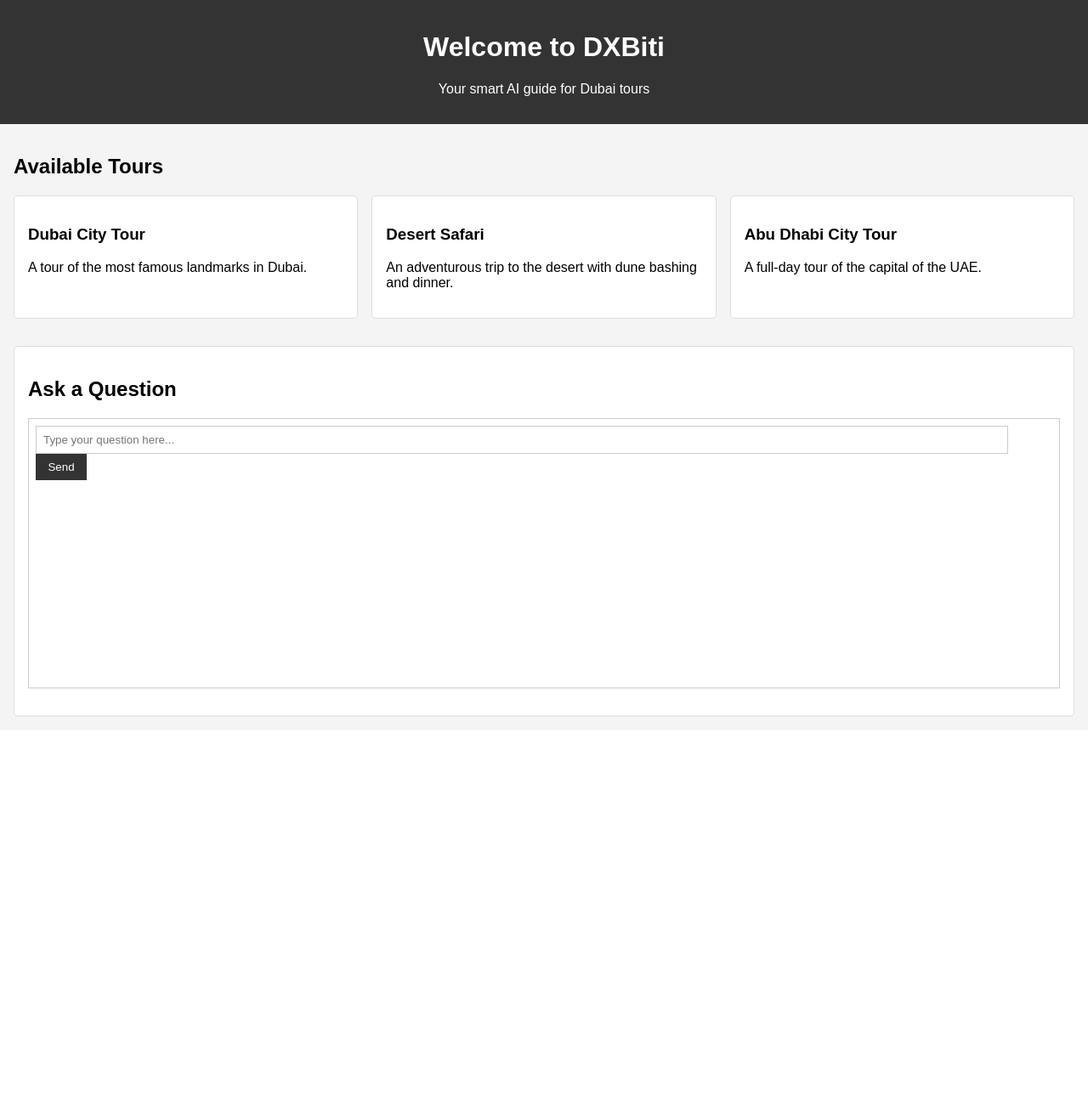
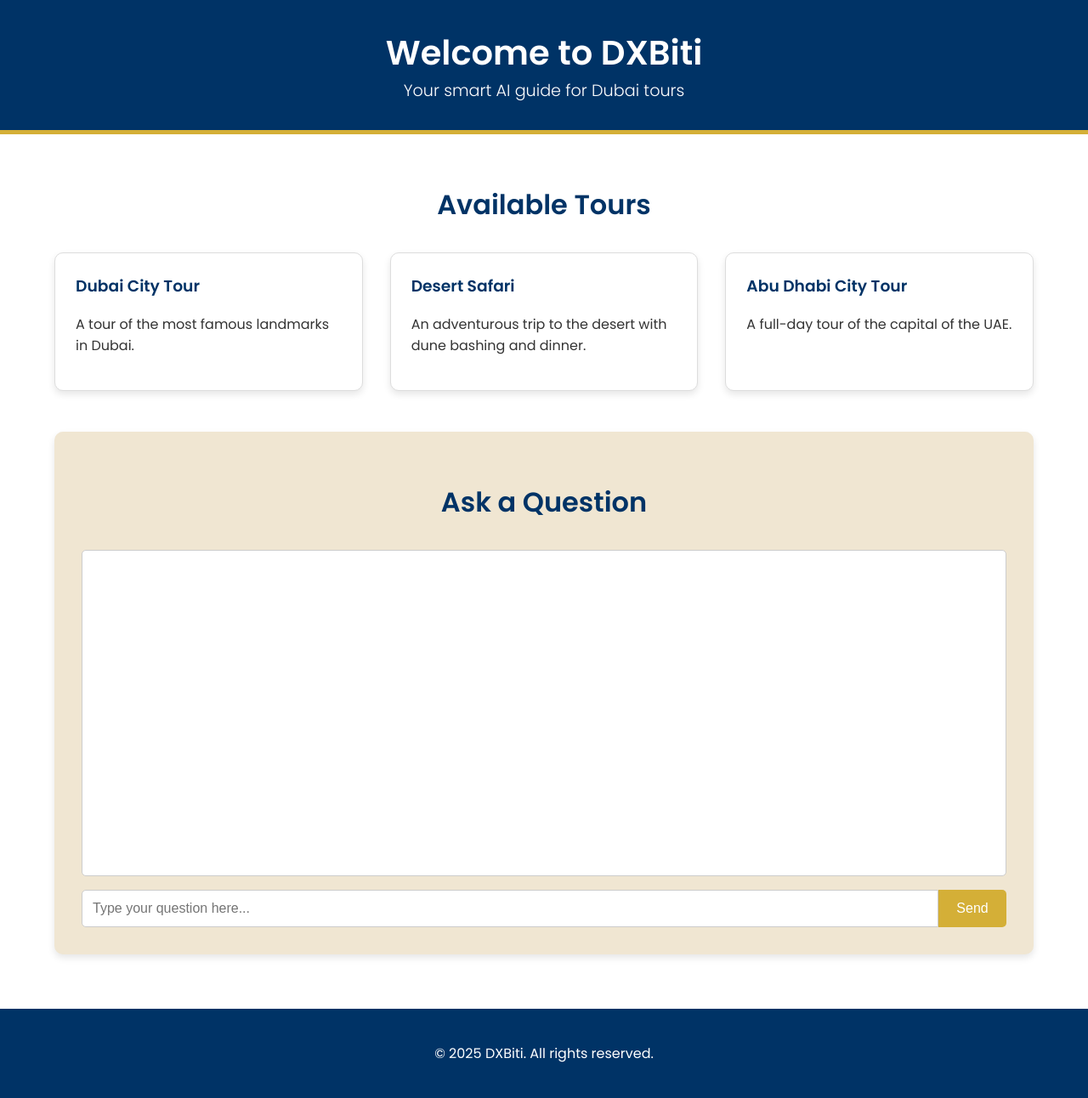
Before and after one commit to Backerjr/no-bs-travelhacks, a Flask app: page / in a window 1280 px wide. Shown: the whole page at 85% size. Before the commit the page ends 843 px from the top, so only its background shows below. Run offline with Flask 3, Linux system fonts and the light colour scheme.

Commit message:
feat: Implement a modern and attractive design
This commit introduces a complete visual overhaul of the DXBiti tour platform to make it more modern and visually appealing.

- **New Color Palette:** A new color scheme inspired by Dubai's landscape (sandy beige, deep blue, white, and gold) has been implemented.
- **Improved Typography:** The Poppins font from Google Fonts has been integrated for a cleaner and more readable text.
- **Enhanced Layout:** The HTML structure has been updated to include a distinct header and footer. The layout now uses a container for better alignment and spacing.
- **Visual Polish:** Tour cards and the chatbot have been enhanced with subtle box shadows and hover effects for a more dynamic user experience.
- **Structural HTML Changes:** The `index.html` has been updated to support the new design, including a proper header, footer, and container divs.

```diff
--- a/app/app.py
+++ b/app/app.py
@@ -23,4 +23,4 @@ def ask_question():
     return jsonify({"answer": "This feature is coming soon!"})
 
 if __name__ == '__main__':
-    app.run(debug=True)
+    app.run(host='0.0.0.0', port=5000, debug=True)
--- a/static/css/style.css
+++ b/static/css/style.css
@@ -1,64 +1,158 @@
+@import url('https://fonts.googleapis.com/css2?family=Poppins:wght@300;400;600&display=swap');
+
+:root {
+    --primary-color: #003366; /* Deep Blue */
+    --secondary-color: #f0e6d2; /* Sandy Beige */
+    --accent-color: #d4af37; /* Gold */
+    --text-color: #333;
+    --bg-color: #ffffff;
+    --font-family: 'Poppins', sans-serif;
+}
+
 body {
-    font-family: sans-serif;
+    font-family: var(--font-family);
     margin: 0;
     padding: 0;
-    background-color: #f4f4f4;
+    background-color: var(--bg-color);
+    color: var(--text-color);
+}
+
+.container {
+    width: 90%;
+    max-width: 1200px;
+    margin: 0 auto;
 }
 
 header {
-    background-color: #333;
+    background-color: var(--primary-color);
     color: #fff;
-    padding: 1rem 0;
+    padding: 2rem 0;
     text-align: center;
+    border-bottom: 5px solid var(--accent-color);
+}
+
+header h1 {
+    margin: 0;
+    font-size: 2.5rem;
+}
+
+header p {
+    margin: 0;
+    font-size: 1.2rem;
+    font-weight: 300;
 }
 
 main {
-    padding: 1rem;
+    padding: 2rem 0;
 }
 
-#tours {
+h2 {
+    text-align: center;
     margin-bottom: 2rem;
+    font-size: 2rem;
+    color: var(--primary-color);
 }
 
 #tours-list {
     display: grid;
     grid-template-columns: repeat(auto-fit, minmax(300px, 1fr));
-    gap: 1rem;
+    gap: 2rem;
 }
 
 .tour-card {
     background-color: #fff;
     border: 1px solid #ddd;
-    padding: 1rem;
-    border-radius: 5px;
+    border-radius: 10px;
+    padding: 1.5rem;
+    box-shadow: 0 4px 8px rgba(0,0,0,0.1);
+    transition: transform 0.3s ease, box-shadow 0.3s ease;
+}
+
+.tour-card:hover {
+    transform: translateY(-5px);
+    box-shadow: 0 8px 16px rgba(0,0,0,0.2);
+}
+
+.tour-card h3 {
+    color: var(--primary-color);
+    margin-top: 0;
 }
 
 #chatbot {
-    background-color: #fff;
-    border: 1px solid #ddd;
-    border-radius: 5px;
-    padding: 1rem;
+    background-color: var(--secondary-color);
+    border-radius: 10px;
+    padding: 2rem;
+    margin-top: 3rem;
+    box-shadow: 0 4px 8px rgba(0,0,0,0.1);
 }
 
 #chat-window {
-    height: 300px;
+    height: 350px;
+    background-color: #fff;
     border: 1px solid #ccc;
+    border-radius: 5px;
     margin-bottom: 1rem;
-    padding: 0.5rem;
-    overflow-y: scroll;
+    padding: 1rem;
+    overflow-y: auto;
+    display: flex;
+    flex-direction: column;
+    gap: 0.75rem;
 }
 
+.message {
+    padding: 0.5rem 1rem;
+    border-radius: 15px;
+    max-width: 80%;
+}
+
+.message.user {
+    background-color: var(--primary-color);
+    color: #fff;
+    align-self: flex-end;
+    border-bottom-right-radius: 0;
+}
+
+.message.bot {
+    background-color: #e0e0e0;
+    color: var(--text-color);
+    align-self: flex-start;
+    border-bottom-left-radius: 0;
+}
+
+
+#chat-input-area {
+    display: flex;
+}
+
+
 #chat-input {
-    width: calc(100% - 70px);
-    padding: 0.5rem;
+    flex-grow: 1;
+    padding: 0.75rem;
     border: 1px solid #ccc;
+    border-radius: 5px 0 0 5px;
+    font-size: 1rem;
 }
 
 #send-btn {
-    width: 60px;
-    padding: 0.5rem;
-    background-color: #333;
+    width: 80px;
+    padding: 0.75rem;
+    background-color: var(--accent-color);
     color: #fff;
     border: none;
     cursor: pointer;
+    border-radius: 0 5px 5px 0;
+    font-size: 1rem;
+    transition: background-color 0.3s ease;
 }
+
+#send-btn:hover {
+    background-color: #b89b31; /* Darker Gold */
+}
+
+footer {
+    background-color: var(--primary-color);
+    color: #fff;
+    text-align: center;
+    padding: 1.5rem 0;
+    margin-top: 2rem;
+}
--- a/templates/index.html
+++ b/templates/index.html
@@ -4,15 +4,20 @@
     <meta charset="UTF-8">
     <meta name="viewport" content="width=device-width, initial-scale=1.0">
     <title>DXBiti - Your Smart Tour Guide</title>
+    <link rel="preconnect" href="https://fonts.googleapis.com">
+    <link rel="preconnect" href="https://fonts.gstatic.com" crossorigin>
+    <link href="https://fonts.googleapis.com/css2?family=Poppins:wght@300;400;600&display=swap" rel="stylesheet">
     <link rel="stylesheet" href="{{ url_for('static', filename='css/style.css') }}">
 </head>
 <body>
     <header>
-        <h1>Welcome to DXBiti</h1>
-        <p>Your smart AI guide for Dubai tours</p>
+        <div class="container">
+            <h1>Welcome to DXBiti</h1>
+            <p>Your smart AI guide for Dubai tours</p>
+        </div>
     </header>
 
-    <main>
+    <main class="container">
         <section id="tours">
             <h2>Available Tours</h2>
             <div id="tours-list"></div>
@@ -22,12 +27,20 @@
             <h2>Ask a Question</h2>
             <div id="chat-window">
                 <div id="chat-messages"></div>
+            </div>
+            <div id="chat-input-area">
                 <input type="text" id="chat-input" placeholder="Type your question here...">
                 <button id="send-btn">Send</button>
             </div>
         </section>
     </main>
 
+    <footer>
+        <div class="container">
+            <p>&copy; 2025 DXBiti. All rights reserved.</p>
+        </div>
+    </footer>
+
     <script src="{{ url_for('static', filename='js/main.js') }}"></script>
 </body>
 </html>
```
